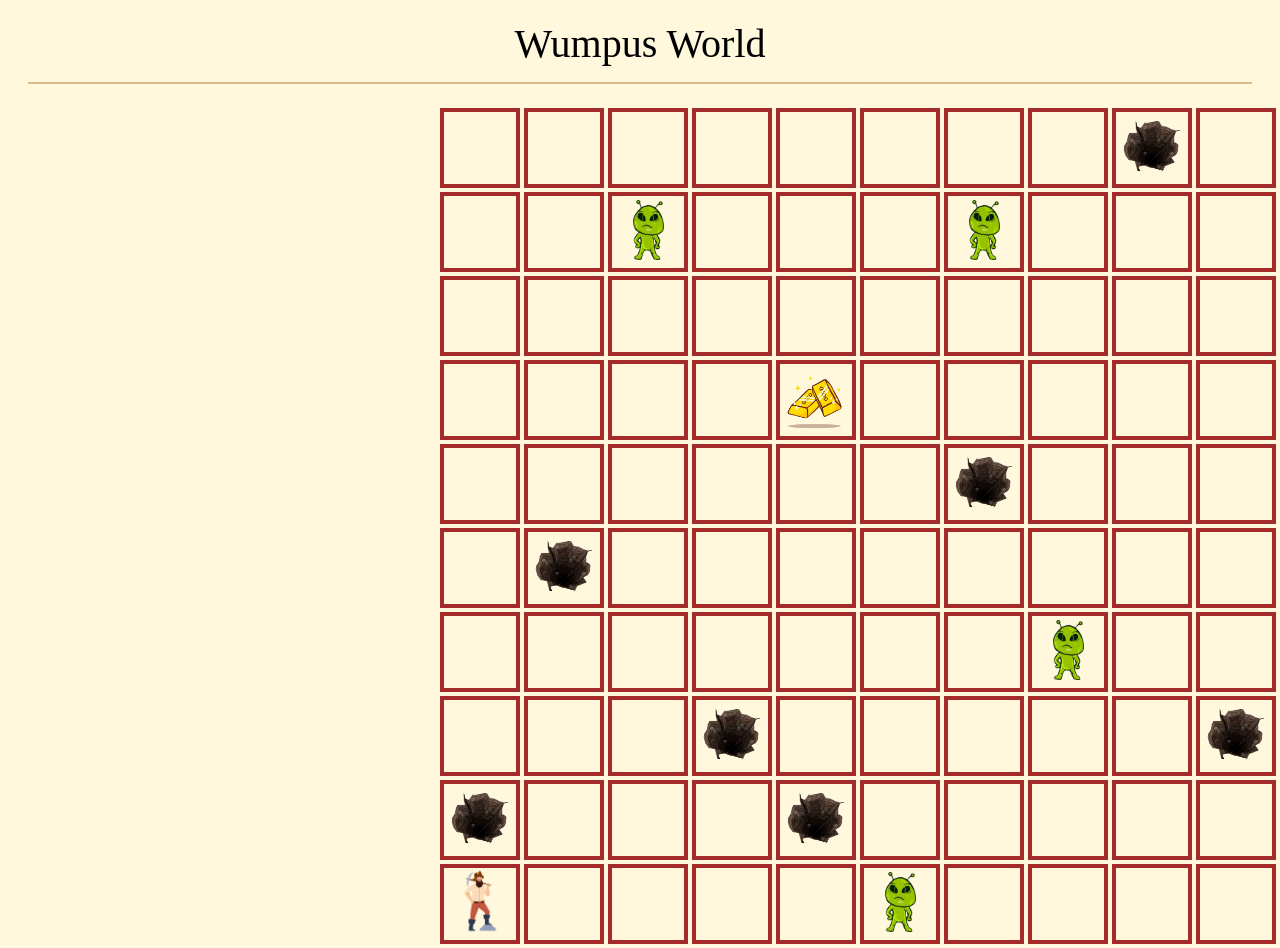
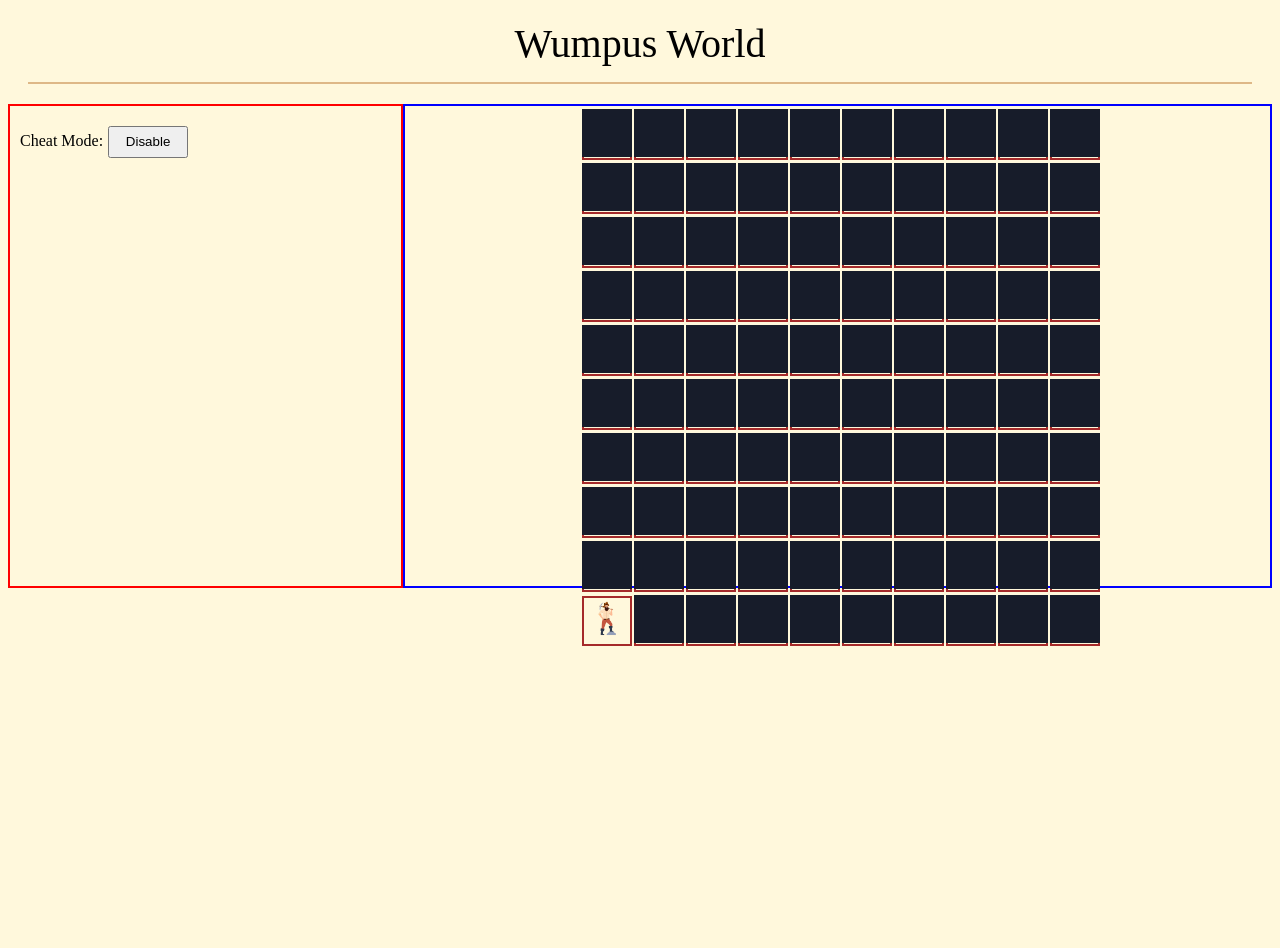
Before and after one commit to KamruzzamanAsif/Wumpus-World, a React (Vite) app: page / in a window 1280 px wide. After the commit the page ends 800 px from the top, so only its background shows below. Built offline with nearby package versions, Linux system fonts and the light colour scheme.

Commit message:
cheat mode initially added

```diff
--- a/src/App.jsx
+++ b/src/App.jsx
@@ -1,3 +1,4 @@
+// App.js
 import "./App.css";
 import Grid from "./components/Grid";
 
--- a/src/components/Cell.jsx
+++ b/src/components/Cell.jsx
@@ -1,28 +1,37 @@
 // eslint-disable-next-line react/prop-types
-function Cell({ id }) {
+function Cell({ id, cheatMode }) {
   let imgid = `src/assets/${id}.png`;
   let imageSize = 30;
 
-  if (id == "A") {
+  // different size of the board images (as the image aren't of equal size)
+  if (id === "A") {
+    imageSize = 28;
+  }
+  if (id === "S") {
+    imageSize = 40;
+  }
+  if (id === "G") {
     imageSize = 50;
   }
-  if (id == "S") {
-    imageSize = 65;
+  if (id === "P") {
+    imageSize = 40;
   }
-  if (id == "G") {
-    imageSize = 70;
+  if (id === "W") {
+    imageSize = 18;
   }
-  if (id == "P") {
-    imageSize = 70;
+
+  // If cheatMode is true and id is not 'A', show a closed cell
+  if (cheatMode && id !== "A") {
+    imgid = "src/assets/cover.png";
+    imageSize = 50;
   }
-  if (id == "W") {
-    imageSize = 31;
-  }
+
+  // in future, when a cell is visited, it should also be uncovered
 
   return (
     // load relevant image
     <div>
-      <img src={imgid} width={imageSize}></img>
+      <img src={imgid} width={imageSize} alt={id} />
     </div>
   );
 }
--- a/src/components/Grid.jsx
+++ b/src/components/Grid.jsx
@@ -1,10 +1,18 @@
 // src/components/Grid.js
+import { useState } from "react";
 import "../styles/Grid.css"; // Import your CSS file
 import Cell from "./Cell";
 
 const Grid = () => {
-  const GRID_SIZE = 10; // Set the size of the grid to 10x10
+  const GRID_SIZE = 10;
 
+  const [cheatMode, setCheatMode] = useState(true);
+
+  function toogleCheatMode() {
+    setCheatMode(!cheatMode);
+  }
+
+  // input matrix
   const input = [
     ["S", "S", "S", "S", "S", "S", "S", "S", "P", "S"],
     ["S", "S", "W", "S", "S", "S", "W", "S", "S", "S"],
@@ -12,14 +20,14 @@ const Grid = () => {
     ["S", "S", "S", "S", "G", "S", "S", "S", "S", "S"],
     ["S", "S", "S", "S", "S", "S", "P", "S", "S", "S"],
     ["S", "P", "S", "S", "S", "S", "S", "S", "S", "S"],
-    ["S", "S", "S", "S", "S", "S", "S", "W", "S", "S"],
+    ["S", "S", "S", "S", "S", "W", "S", "S", "S", "S"],
     ["S", "S", "S", "P", "S", "S", "S", "S", "S", "P"],
     ["P", "S", "S", "S", "P", "S", "S", "S", "S", "S"],
     ["A", "S", "S", "S", "S", "W", "S", "S", "S", "S"],
   ];
 
+  // populate grid matrix
   const grid = [];
-
   for (let r = 0; r < GRID_SIZE; r++) {
     const row = [];
     for (let c = 0; c < GRID_SIZE; c++) {
@@ -31,19 +39,20 @@ const Grid = () => {
 
   return (
     <div className="game-container">
-      {/* Left side content */}
-
       <div className="left-content">
-        {/* Add your scores, controls, and other text here */}
+        <p style={{ marginRight: "5px", marginTop: "1rem" }}>Cheat Mode: </p>
+        {/* TODO: Button style */}
+        <button className="cheatBtn" onClick={toogleCheatMode}>
+          {cheatMode ? "Disable" : "Enable"}
+        </button>
       </div>
 
-      {/* Right side game board */}
       <div className="game-board">
         {grid.map((row, rowIndex) => (
           <div key={rowIndex}>
             {row.map((cell, cellid) => (
               <div key={cellid} className="box">
-                <Cell id={cell} />
+                <Cell id={cell} cheatMode={cheatMode} />
               </div>
             ))}
           </div>
--- a/src/styles/Grid.css
+++ b/src/styles/Grid.css
@@ -1,9 +1,10 @@
 .game-board {
     display: grid;
-    grid-template-rows: repeat(10, 80px);
-    grid-template-columns: repeat(10, 80px);
+    grid-template-rows: repeat(10, 50px);
+    grid-template-columns: repeat(10, 50px);
     justify-content: center;
-    gap: 4px;
+    gap: 2px;
+    height: 60vh;
 }
 
 .game-container {
@@ -12,24 +13,33 @@
 }
 
 .left-content {
-    flex: 1;
+    border: 2px solid red;
+    display: flex;
+    width: 30vw;
     /* Let it grow to take available space */
-    padding: 20px;
+    padding: 10px;
     /* Add padding or adjust as needed */
     /* Add other styles for your left content here */
 }
 
+.cheatBtn {
+    width: 5rem;
+    height: 2rem;
+    margin-top: .6rem;
+}
+
 .game-board {
-    flex: 2;
+    border: 2px solid blue;
+    width: 70vw;
     /* Make it twice as wide as the left content */
     /* Add other styles for your game board here */
 }
 
 .box {
-    border: 4px solid brown;
+    border: 2px solid brown;
     margin: 4px;
-    width: 80px;
-    height: 80px;
+    width: 50px;
+    height: 50px;
     box-sizing: border-box;
     display: flex;
     justify-content: center;
```
Also changed, not shown: src/assets/cover.png (added), src/assets/n.png (added).
